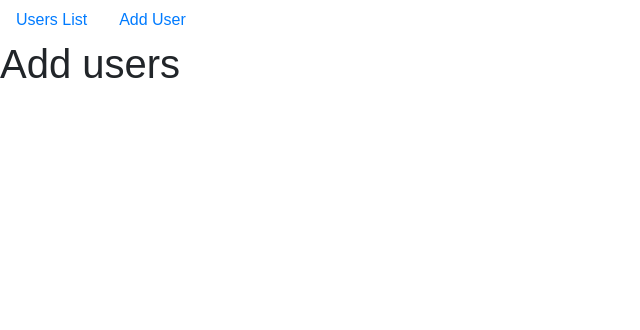
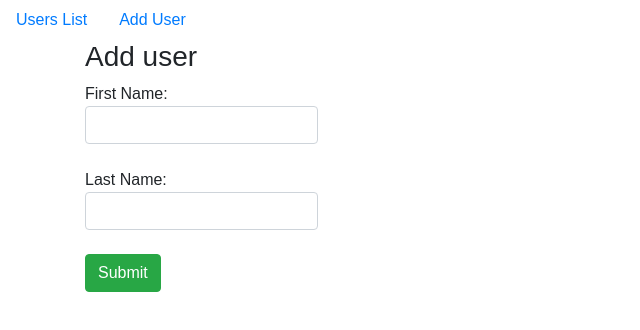
Before and after one commit to diaslucas/ReactApp, a React (Create React App) app: page /AddUser in a window 1280 px wide. Shown: the top 330 px of the page, without its empty margins (0-640 px from the left). Built offline with nearby package versions, Linux system fonts and the light colour scheme.

Commit message:
Implementing AddUser

```diff
--- a/src/Components/AddUser.js
+++ b/src/Components/AddUser.js
@@ -1,9 +1,71 @@
 import React, { Component } from 'react';
 
 class AddUser extends Component {
+  constructor(props){
+    super(props);
+    this.state = {
+      firstName: '',
+      lastName: ''
+    };
+
+    this.handleChange = this.handleChange.bind(this);
+    this.handleSubmit = this.handleSubmit.bind(this);
+  }
+
+  handleChange(event) {
+    const target = event.target;
+    const name = target.name;
+    const value = target.value;
+    this.setState({
+      [name]: value
+    });
+  }
+
+  handleSubmit(event){
+    event.preventDefault();
+    const user = {};
+    user.name = this.state.firstName + " " + this.state.lastName;
+    user.job = "Web Developer";
+    this.addUser(user);
+  }
+
+  addUser(user){
+    const data = {name:"Lucas KLG",salary:"80000",age:"23"};
+    fetch("	http://dummy.restapiexample.com/api/v1/create", {
+      method: 'POST',
+      body: JSON.stringify(data),
+      headers: {
+        'Content-Type': 'application/json'
+      }
+    }).then(res => res.json())
+      .then(response => console.log('Success:', JSON.stringify(response)))
+      .catch(error => console.error('Error:', error));
+  }
+
   render() {
     return (
-        <h1>Add users </h1>
+      <div className="container">
+        <div className="row">
+          <div className="col-8">
+            <h3>Add user</h3>
+            <form onSubmit={this.handleSubmit}>
+              <div className="form-group">
+                <label>
+                  First Name:
+                  <input type="text" name="firstName" value={this.state.firstName} onChange={this.handleChange} className="form-control" />
+                </label>
+              </div>
+              <div className="form-group">
+                <label>
+                  Last Name:
+                  <input type="text" name="lastName" value={this.state.lastName} onChange={this.handleChange} className="form-control" />
+                </label>
+              </div>
+              <input type="submit" value="Submit" className="btn btn-success" />
+            </form>
+          </div>
+        </div>
+      </div>
     );
   }
 }
--- a/src/Components/UsersList.js
+++ b/src/Components/UsersList.js
@@ -66,7 +66,7 @@ class UsersList extends Component {
     if (error) {
       return <div>Error: {error.message}</div>;
     } else if (!isLoaded) {
-      return <div>Loading...</div>;
+      return <div className="text-center">Loading...</div>;
     } else {
         return (
             <div className="container">
```
